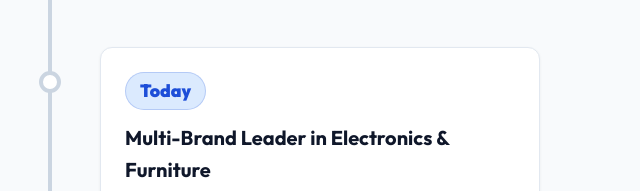
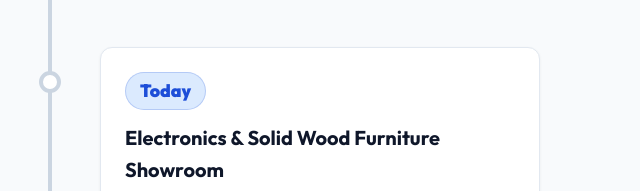
Before and after one commit to 9k6j2sn55f-boop/pakve-electronics, a website built with Vite: page about.html in a window 1280 px wide. Shown: the part 2580-2771 px from the top of the page, 590-1230 px from the left. Built offline with nearby package versions, Linux system fonts and the light colour scheme.

Commit message:
Remove multi brand leader phrase from about us page

```diff
--- a/about.html
+++ b/about.html
@@ -152,7 +152,7 @@
         <div class="timeline-node"></div>
         <div class="timeline-card">
           <span class="timeline-year-tag" style="color: var(--brand-blue); background: #dbeafe; border-color: rgba(29, 78, 216, 0.2);">Today</span>
-          <h3>Multi-Brand Leader in Electronics & Furniture</h3>
+          <h3>Electronics & Solid Wood Furniture Showroom</h3>
           <p>Authorized dealership for Samsung, LG, Sony, Voltas, IFB, and Godrej alongside customized storage beds, luxury sofas, wardrobes, and instant 0% EMI financing.</p>
           <div class="timeline-img-placeholder">
             <svg viewBox="0 0 24 24"><path d="M21 19V5c0-1.1-.9-2-2-2H5c-1.1 0-2 .9-2 2v14c0 1.1.9 2 2 2h14c1.1 0 2-.9 2-2zM8.5 13.5l2.5 3.01L14.5 12l4.5 6H5l3.5-4.5z"/></svg>
```
